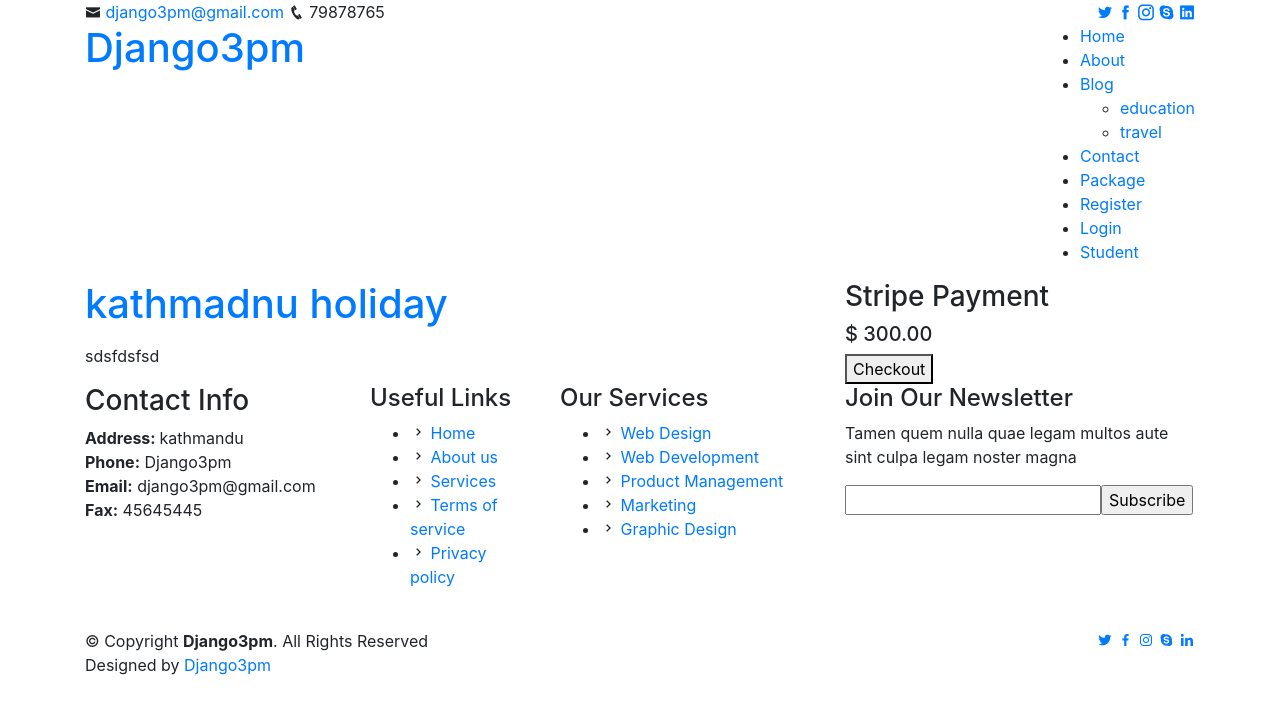
After one commit to dpdahal/django3pmproject, a Django app: page /get_booking_details/1 in a window 1280 px wide. The commit adds this page. Shown: the top 714 px of the page. Run offline with Django 3.2, Linux system fonts and the light colour scheme; data comes from the database, SQL or seed files in the repository; both versions use the stored data as it was after the commit; some libraries are stand-ins or nearby versions; some web fonts are replaced.

Commit message:
payment getway

```diff
--- a/news/blog/models.py
+++ b/news/blog/models.py
@@ -100,6 +100,9 @@ class Package(models.Model):
     def __str__(self):
         return self.title
 
+    def get_price(self):
+        return "{0:.2f}".format(self.price / 100)
+
 
 class Booking(models.Model):
     booking_date = models.DateField()
--- a/news/blog/templates/layouts/footer.html
+++ b/news/blog/templates/layouts/footer.html
@@ -91,7 +91,43 @@
 <script src="{% static 'frontend/custom/custom.js' %}"></script>
 
 
-<script async defer crossorigin="anonymous" src="https://connect.facebook.net/en_GB/sdk.js#xfbml=1&version=v10.0&appId=278183023293222&autoLogAppEvents=1" nonce="akjnlLzh"></script>
+<script async defer crossorigin="anonymous"
+        src="https://connect.facebook.net/en_GB/sdk.js#xfbml=1&version=v10.0&appId=278183023293222&autoLogAppEvents=1"
+        nonce="akjnlLzh"></script>
+<script src="https://js.stripe.com/v3/"></script>
+
+<script type="text/javascript">
+    // Create an instance of the Stripe object with your publishable API key
+    var stripe = Stripe("");
+    var checkoutButton = document.getElementById("checkout-button");
+    var package_id = parseInt(document.getElementById('package_id').value);
+    const csrftoken = document.querySelector('[name=csrfmiddlewaretoken]').value;
+
+
+    checkoutButton.addEventListener("click", function () {
+        fetch("/create-checkout-session/" + package_id, {
+            method: "POST",
+            headers: {'X-CSRFToken': csrftoken}
+        })
+            .then(function (response) {
+                return response.json();
+            })
+            .then(function (session) {
+                return stripe.redirectToCheckout({sessionId: session.id});
+            })
+            .then(function (result) {
+                // If redirectToCheckout fails due to a browser or network
+                // error, you should display the localized error message to your
+                // customer using error.message.
+                if (result.error) {
+                    alert(result.error.message);
+                }
+            })
+            .catch(function (error) {
+                console.error("Error:", error);
+            });
+    });
+</script>
 
 </body>
 
--- a/news/blog/templates/layouts/header.html
+++ b/news/blog/templates/layouts/header.html
@@ -7,6 +7,8 @@
     <title>Django Project</title>
     <meta content="" name="description">
     <meta content="" name="keywords">
+    {% csrf_token %}
+
     <!-- Google Fonts -->
     <link href="https://fonts.googleapis.com/css?family=Open+Sans:300,300i,400,400i,600,600i,700,700i|Muli:300,300i,400,400i,500,500i,600,600i,700,700i|Poppins:300,300i,400,400i,500,500i,600,600i,700,700i"
           rel="stylesheet">
--- /dev/null
+++ b/news/blog/templates/users/booking-details.html
@@ -0,0 +1,36 @@
+
+
+{% extends 'master/master.html' %}
+
+{% block content %}
+    <div class="container">
+        <div class="row">
+            <div class="col-md-12">
+                <div class="row">
+                    <div class="col-md-8">
+                        <h1><a href="">{{ packageData.title }}</a></h1>
+                        <p>
+                            {{ packageData.description|safe }}
+                        </p>
+
+                    </div>
+                    <div class="col-md-4">
+                        <section>
+                            <div class="product">
+                                <div class="description">
+                                    <h3>Stripe Payment</h3>
+                                    <h5>$ {{ packageData.get_price }}</h5>
+                                    <input type="hidden" id="package_id" value="{{ packageData.id }}">
+                                </div>
+
+                            </div>
+                            <button type="button" id="checkout-button">Checkout</button>
+                        </section>
+                    </div>
+                </div>
+
+            </div>
+        </div>
+
+    </div>
+{% endblock content %}
--- a/news/blog/templates/users/users.html
+++ b/news/blog/templates/users/users.html
@@ -3,7 +3,7 @@
 {% block content %}
     <div class="container">
         <div class="row">
-            <div class="col-md-6">
+            <div class="col-md-4">
                 {% if messages %}
                     {% for message in messages %}
                         <div class="alert alert-success">{{ message }}</div>
@@ -22,7 +22,7 @@
                 </form>
 
             </div>
-            <div class="col-md-6">
+            <div class="col-md-8">
                 <table class="table table-hover">
                     <thead>
                     <tr>
@@ -41,6 +41,7 @@
                                 {{ booking.booking_date }}
                             </td>
                             <td>
+                                <a href="{% url 'get_booking_details' booking.package_id.id %}">View Details</a>
                                 <button>Cancel</button>
                             </td>
                         </tr>
--- a/news/blog/urls.py
+++ b/news/blog/urls.py
@@ -37,4 +37,9 @@ urlpatterns = [
 
     path('booking/<package_id>', views.book, name='booking'),
 
+    path('get_booking_details/<id>', views.get_booking_details, name='get_booking_details'),
+    path('create-checkout-session/<id>', views.CreateCheckoutSession.as_view(), name='create-checkout-session'),
+    path('success', views.SuccessPayment.as_view(), name='success'),
+    path('cancel', views.CancelPayment.as_view(), name='cancel'),
+
 ]
--- a/news/blog/views.py
+++ b/news/blog/views.py
@@ -14,6 +14,12 @@ from django.views import generic
 from django.http import JsonResponse
 from django.contrib.auth.models import User
 from django.utils import timezone
+from django.views import View
+from django.views.generic.base import TemplateView
+
+import stripe
+
+stripe.api_key = ''
 
 
 # Create your views here.
@@ -196,3 +202,45 @@ def book(request, package_id):
 
     else:
         return redirect('login')
+
+
+def get_booking_details(request, id):
+    data = {
+        'packageData': Package.objects.get(id=id)
+    }
+    return render(request, 'users/booking-details.html', data)
+
+
+class CreateCheckoutSession(View):
+    def post(self, request, *args, **kwargs):
+        get_id = self.kwargs.get('id')
+        obj = Package.objects.get(id=get_id)
+        YOUR_DOMAIN = 'http://127.0.0.1:8000/'
+        checkout_session = stripe.checkout.Session.create(
+            payment_method_types=['card'],
+            line_items=[
+                {
+                    'price_data': {
+                        'currency': 'usd',
+                        'unit_amount': obj.price,
+                        'product_data': {
+                            'name': obj.title,
+
+                        },
+                    },
+                    'quantity': 1,
+                },
+            ],
+            mode='payment',
+            success_url=YOUR_DOMAIN + 'success',
+            cancel_url=YOUR_DOMAIN + 'cancel',
+        )
+        return JsonResponse({'id': checkout_session.id})
+
+
+class SuccessPayment(TemplateView):
+    template_name = 'users/success.html'
+
+
+class CancelPayment(TemplateView):
+    template_name = 'users/cancel.html'
```
Also changed, not shown: news/blog/templates/users/cancel.html (added, +12 -0 lines), news/blog/templates/users/success.html (added, +12 -0 lines), news/db.sqlite3.
